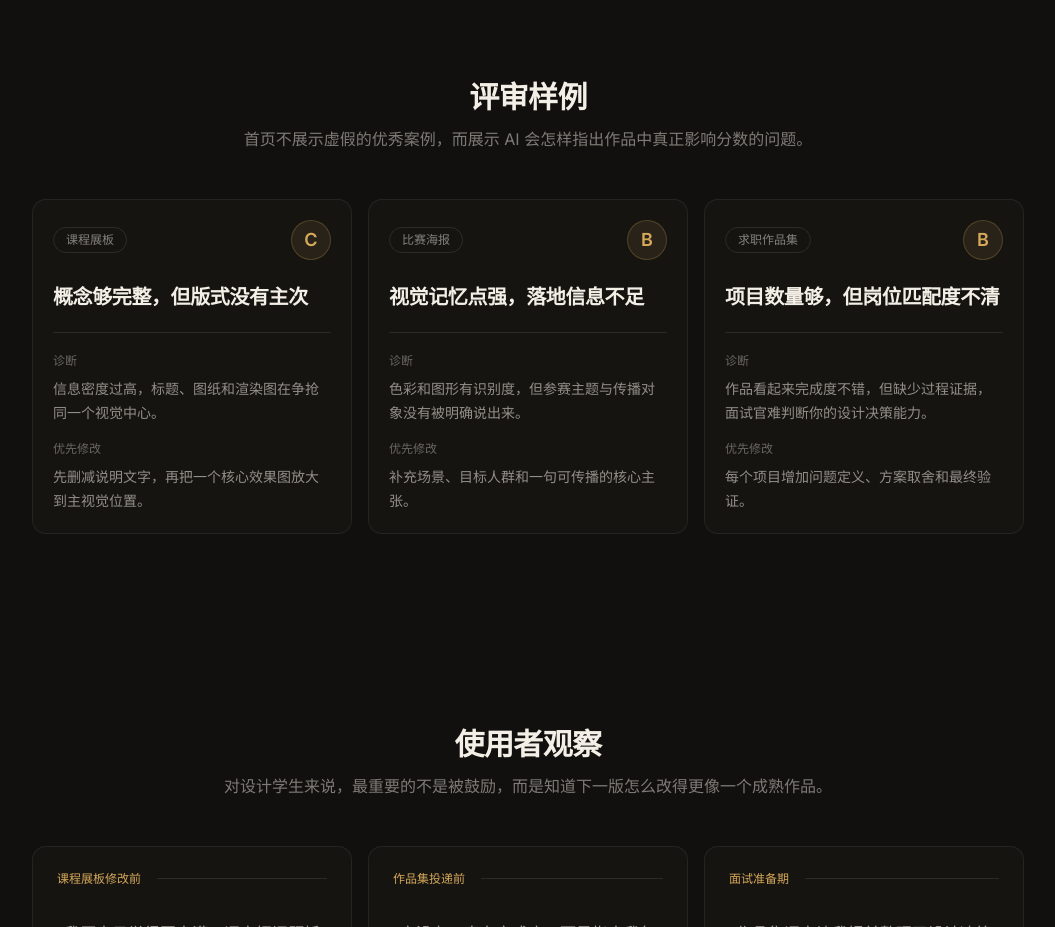
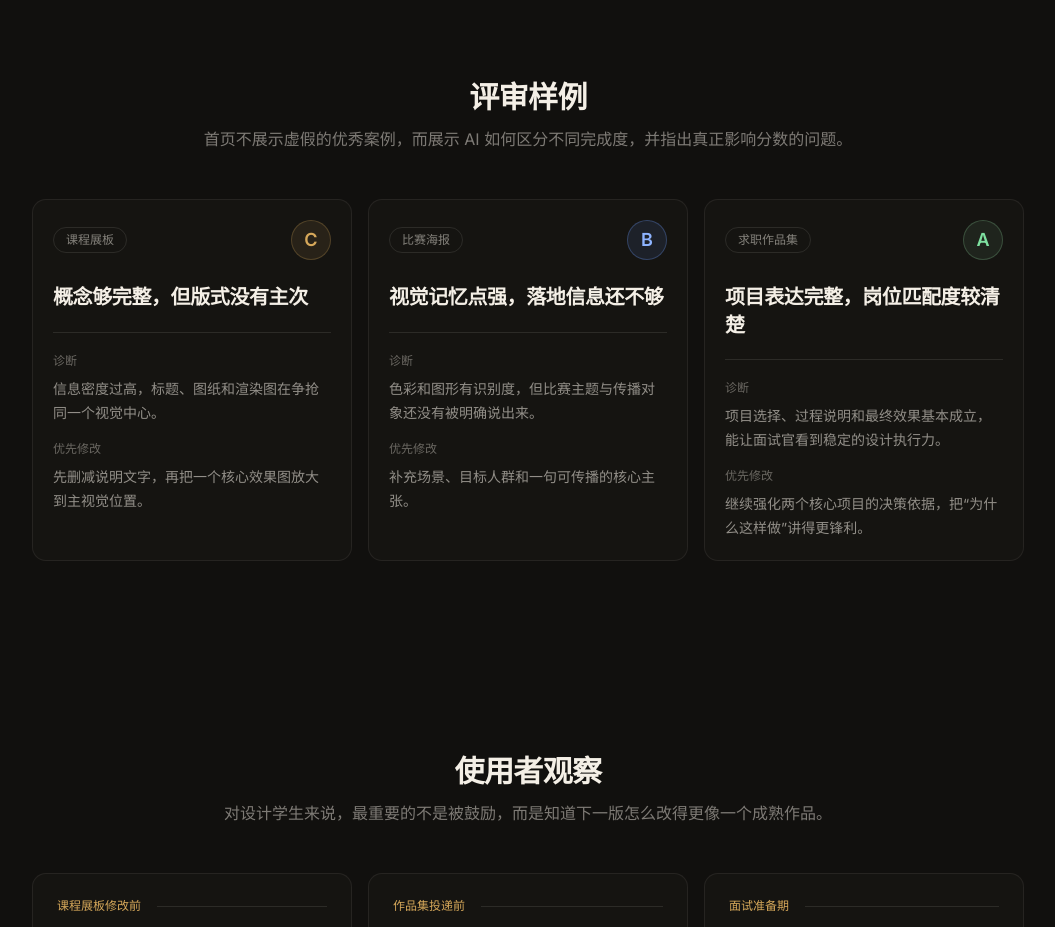
Before and after one commit to zhucygll-hub/design-review-lab, a Next.js app: page / in a window 1280 px wide. Shown: the part 1800-2727 px from the top of the page, without its empty margins (112-1167 px from the left). Built offline with nearby package versions, Linux system fonts and the light colour scheme.

Commit message:
style: vary homepage case grades

```diff
--- a/components/home/CaseShowcase.tsx
+++ b/components/home/CaseShowcase.tsx
@@ -7,22 +7,25 @@ const CASES = [
     type: '课程展板',
     title: '概念够完整，但版式没有主次',
     score: 'C',
+    tone: 'border-[#D6A85A]/24 bg-[#D6A85A]/10 text-[#D6A85A]',
     diagnosis: '信息密度过高，标题、图纸和渲染图在争抢同一个视觉中心。',
     action: '先删减说明文字，再把一个核心效果图放大到主视觉位置。',
   },
   {
     type: '比赛海报',
-    title: '视觉记忆点强，落地信息不足',
+    title: '视觉记忆点强，落地信息还不够',
     score: 'B',
-    diagnosis: '色彩和图形有识别度，但参赛主题与传播对象没有被明确说出来。',
+    tone: 'border-[#6B9CFF]/28 bg-[#6B9CFF]/10 text-[#8EB4FF]',
+    diagnosis: '色彩和图形有识别度，但比赛主题与传播对象还没有被明确说出来。',
     action: '补充场景、目标人群和一句可传播的核心主张。',
   },
   {
     type: '求职作品集',
-    title: '项目数量够，但岗位匹配度不清',
-    score: 'B',
-    diagnosis: '作品看起来完成度不错，但缺少过程证据，面试官难判断你的设计决策能力。',
-    action: '每个项目增加问题定义、方案取舍和最终验证。',
+    title: '项目表达完整，岗位匹配度较清楚',
+    score: 'A',
+    tone: 'border-[#7EB98E]/28 bg-[#7EB98E]/10 text-[#7EE0A0]',
+    diagnosis: '项目选择、过程说明和最终效果基本成立，能让面试官看到稳定的设计执行力。',
+    action: '继续强化两个核心项目的决策依据，把“为什么这样做”讲得更锋利。',
   },
 ]
 
@@ -40,7 +43,7 @@ export default function CaseShowcase() {
           评审样例
         </h2>
         <p className="mt-3 text-sm leading-6 text-[#F4EFE6]/48 md:text-base">
-          首页不展示虚假的优秀案例，而展示 AI 会怎样指出作品中真正影响分数的问题。
+          首页不展示虚假的优秀案例，而展示 AI 如何区分不同完成度，并指出真正影响分数的问题。
         </p>
       </motion.div>
 
@@ -58,7 +61,7 @@ export default function CaseShowcase() {
               <span className="rounded-full border border-[#F4EFE6]/10 px-3 py-1 text-xs text-[#F4EFE6]/50">
                 {item.type}
               </span>
-              <span className="flex h-10 w-10 items-center justify-center rounded-full border border-[#D6A85A]/24 bg-[#D6A85A]/10 text-lg font-semibold text-[#D6A85A]">
+              <span className={`flex h-10 w-10 items-center justify-center rounded-full border text-lg font-semibold ${item.tone}`}>
                 {item.score}
               </span>
             </div>
```
